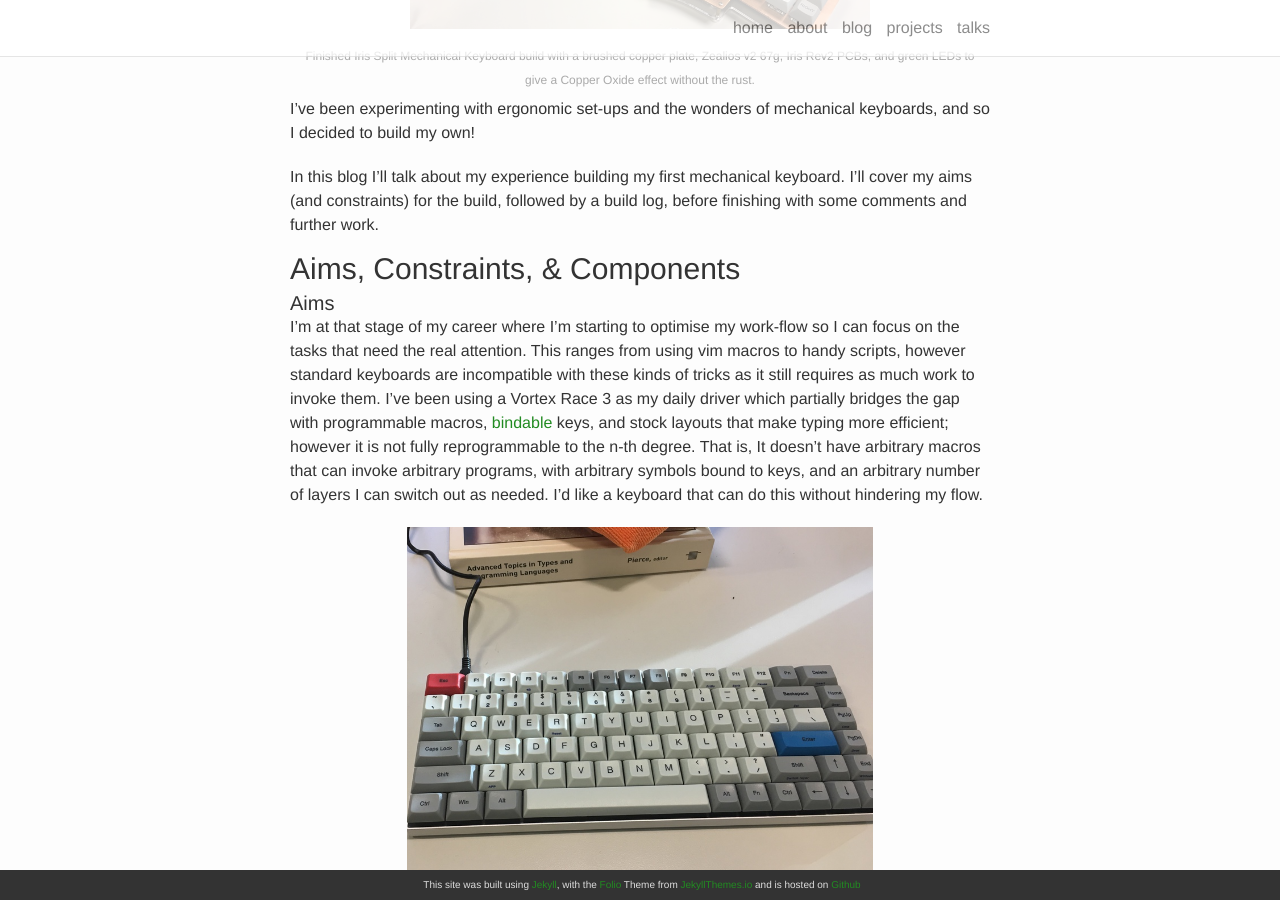
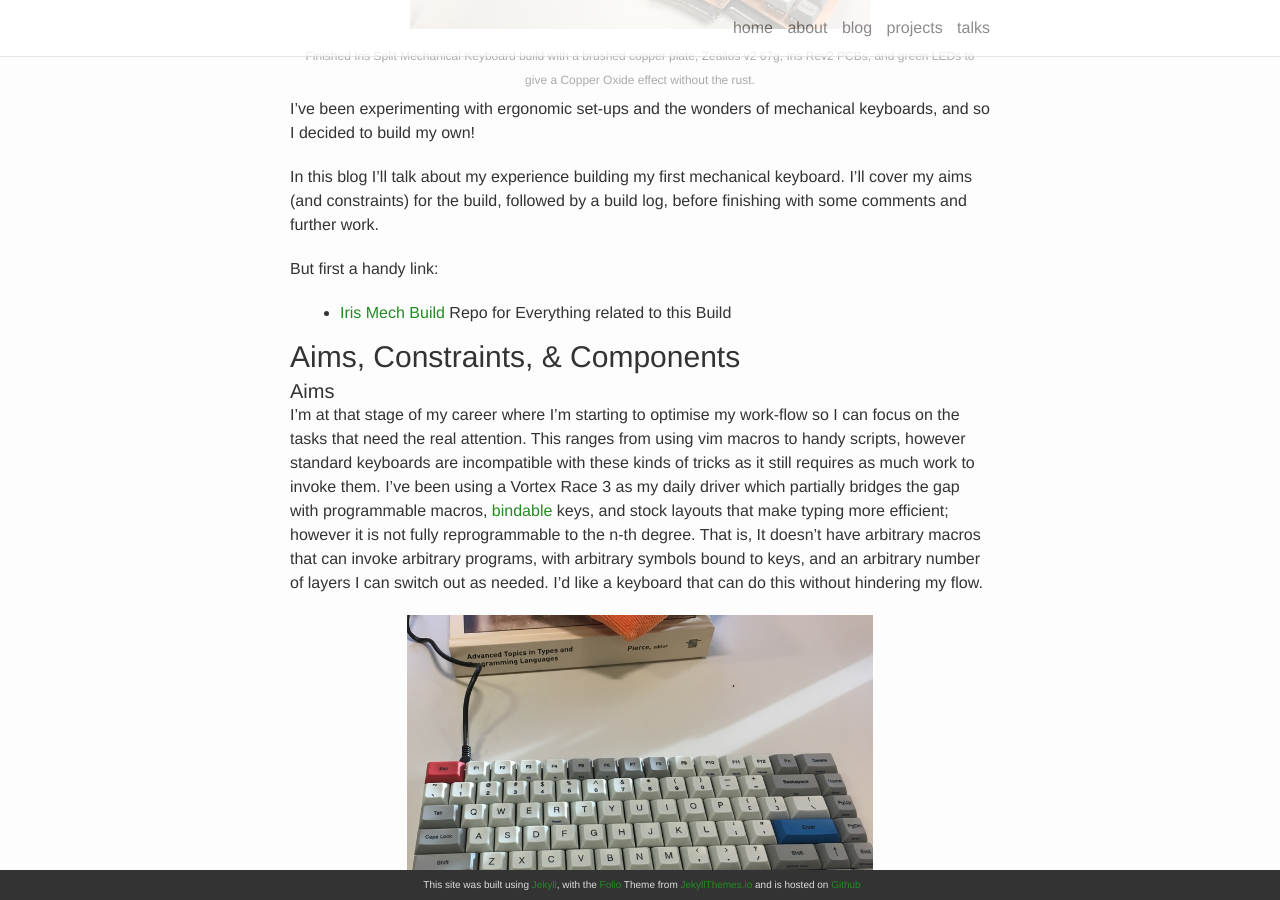
Before and after one commit to lukeg101/lukeg101.github.io, a Jekyll site: the page built from _blog/2019-07-17-Iris-Split-Mech-Keyboard-Build.markdown, in a window 1280 px wide and 900 px high, scrolled down 524 px. Built offline with Jekyll 4.4.1, drawn with Linux system fonts in a browser that asks for light colours; nearby versions of some CDN libraries; comment, search, counter and statistics services are not loaded.

Commit message:
[Blog] Added Iris Repo Link

```diff
--- a/_blog/2019-07-17-Iris-Split-Mech-Keyboard-Build.markdown
+++ b/_blog/2019-07-17-Iris-Split-Mech-Keyboard-Build.markdown
@@ -20,6 +20,10 @@ imgpath: img/blogs/IrisBoard
 I've been experimenting with ergonomic set-ups and the wonders of mechanical keyboards, and so I decided to build my own!
 
 In this blog I'll talk about my experience building my first mechanical keyboard. I'll cover my aims (and constraints) for the build, followed by a build log, before finishing with some comments and further work.
+
+But first a handy link:
+
+- [Iris Mech Build](https://github.com/lukeg101/Iris-Mech-Build) Repo for Everything related to this Build
 
 ### Aims, Constraints, & Components
 
```
